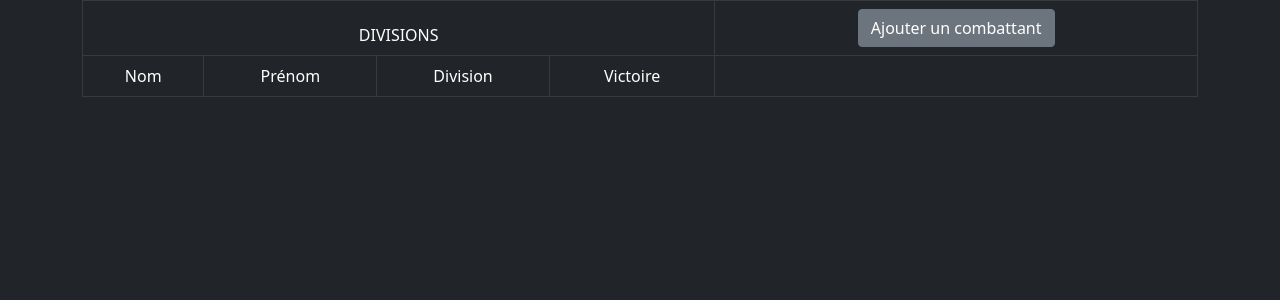
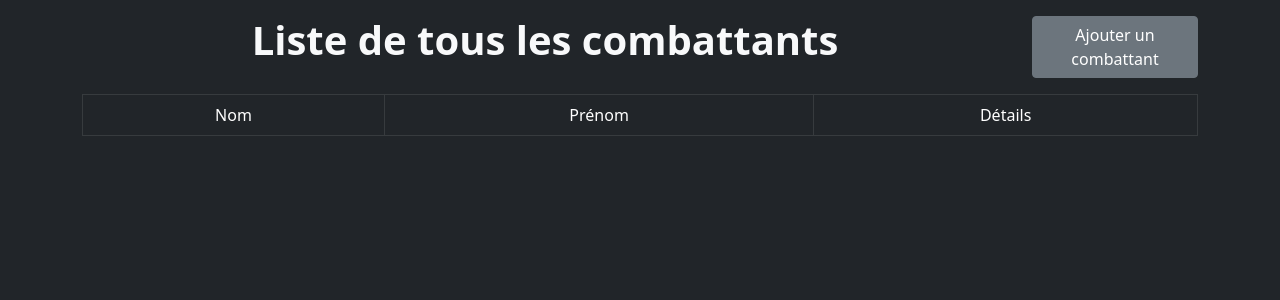
Before and after one commit to tpchrm/FighterStatsSymfony, a Symfony app: template templates/fighter_men/index.html.twig in a window 1280 px wide. Shown: the top 300 px of the page. Run offline with Twig, Linux system fonts and the light colour scheme; the template is opened without the code that fills it, so the values that code supplies are empty; some libraries are stand-ins or nearby versions.

Commit message:
Modification de l'affichage des combattants.

```diff
--- a/templates/fighter_men/add.html.twig
+++ b/templates/fighter_men/add.html.twig
@@ -1,6 +1,8 @@
 {% extends 'base.html.twig' %}
 
 {% block body %}
+    <a class="btn btn-danger" href="{{ path('fighter_men')}}">Retour au listing</a>
+
     <h1 class="text-center">Formulaire d'ajout d'un Combattant</h1>
 
             {{ form_start(fighter_men_add, {
--- a/templates/fighter_men/index.html.twig
+++ b/templates/fighter_men/index.html.twig
@@ -1,20 +1,20 @@
 {% extends 'base.html.twig' %}
 
 {% block body %}
+    <div class="row py-3">
+        <div class="col-10">
+            <h1 class="fw-bold text-center">Liste de tous les combattants</h1>
+        </div>
+        <div class="d-flex align-items-center col-2">
+            <a class="btn btn-secondary" href="{{ path('fighter_men_add') }}">Ajouter un combattant</a>
+        </div>
+    </div>
     <table class="table table-dark table-bordered table-striped table-hover text-center">
         <thead>
         <tr>
-            <td colspan="4">DIVISIONS</td>
-            <td colspan="1">
-                <a class="btn btn-secondary" href="{{ path('fighter_men_add') }}">Ajouter un combattant</a>
-            </td>
-        </tr>
-        <tr>
             <td>Nom</td>
             <td>Prénom</td>
-            <td>Division</td>
-            <td>Victoire</td>
-            <td></td>
+            <td>Détails</td>
         </tr>
         </thead>
         <tbody>
@@ -22,12 +22,6 @@
             <tr>
                 <td>{{ fighter_men.lastname }}</td>
                 <td>{{ fighter_men.firstname }}</td>
-                <td>{{ fighter_men.division.divisionEng }}</td>
-                {% if fighter_men.wins is empty %}
-                    <td>0</td>
-                {% else %}
-                    <td> {{ fighter_men.wins }} </td>
-                {% endif %}
                 <td>
                     <a class="btn btn-info" href="{{ path('fighter_men_show',{'id': fighter_men.id}) }}">
 
--- a/templates/fighter_men/show.html.twig
+++ b/templates/fighter_men/show.html.twig
@@ -10,7 +10,6 @@
             <div class="col-md-6 col-sm-12 py-3 text-center">
                 <span class="fw-bold fs-2">{{ fighter_men_show.firstname }} - {{ fighter_men_show.lastname }}</span>
             </div>
-
         </div>
         <div class="d-flex flex-column col-md-6 align-items-center">
             <label class="form-label">Origine</label>
@@ -29,13 +28,13 @@
             <div class="col-md-6 py-3 text-center">
                 <span class="fw-bold display-2">
                     {% if fighter_men_show.wins is empty %}
-                    10 -
+                    0 -
                     {% else %}
 
                             {{ fighter_men_show.wins }}
                     {% endif %}</span>  <span class="fw-bold display-2">
                     {% if fighter_men_show.wins is empty %}
-                       5
+                       0
                     {% else %}
                         {{ fighter_men_show.wins }}
                     {% endif %}</span>
```
